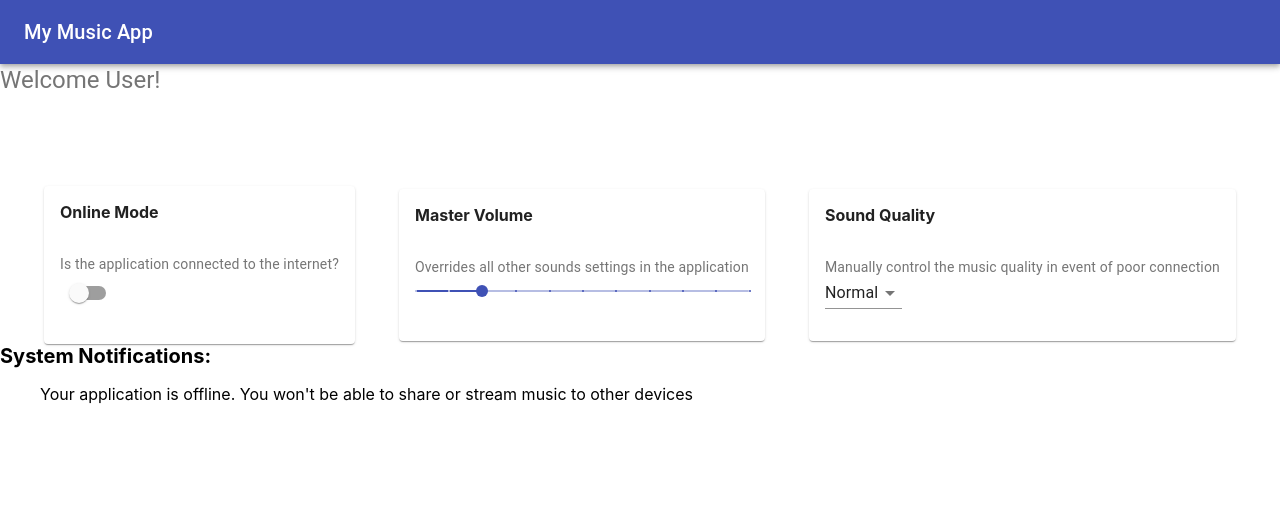
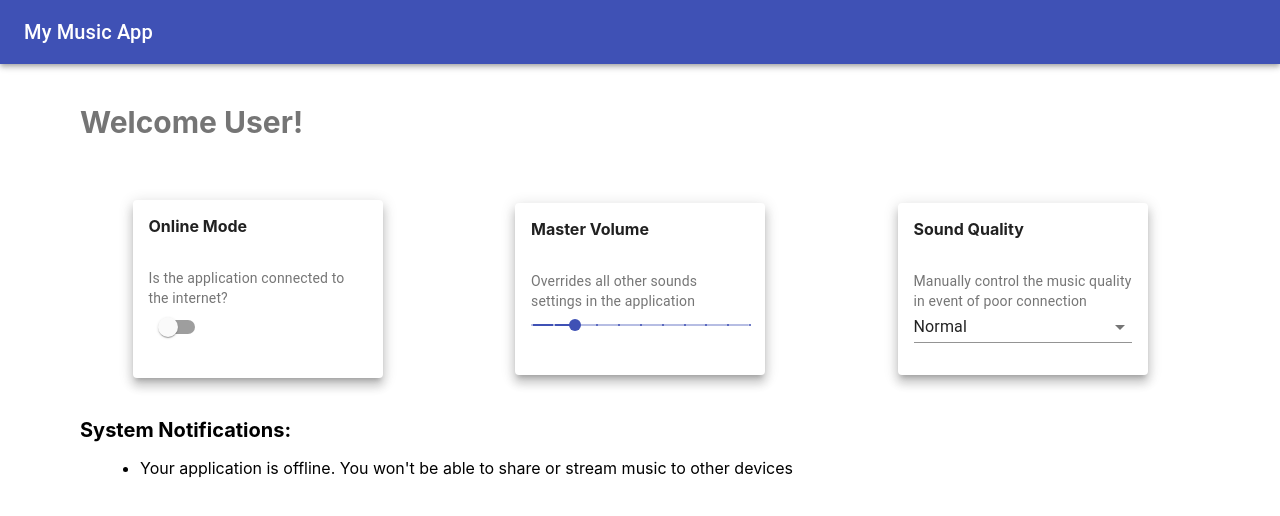
Before and after one commit to Michael-Fares/my-music-app2, a React (Create React App) app: page / in a window 1280 px wide. Both pictures are taken after a click on the button "LOGIN". Shown: the top 516 px of the page. Built offline with nearby package versions, Linux system fonts and the light colour scheme.

Commit message:
added more styles to make it look as close to original as possible

```diff
--- a/src/App.css
+++ b/src/App.css
@@ -11,7 +11,11 @@
 }
 
 .margin-top {
-  margin-top: 90px;
+  margin-top: 60px;
+}
+
+.margin-top-sm {
+  margin-top: 30px;
 }
 
 .textfield-margin {
@@ -25,3 +29,21 @@
 .cardcontent-margin {
   margin: 0, 40px;
 }
+
+.button-wide {
+  width: 166px;
+}
+
+.title-margin {
+  margin-top: 20px;
+  margin-left: 50px;
+}
+
+.title-margin-lg {
+  margin-top: 40px;
+  margin-left: 80px;
+}
+
+.card-width {
+  width: 250px
+}
--- a/src/App.js
+++ b/src/App.js
@@ -25,14 +25,16 @@ export default function App() {
           <AppBar />
           <div className="flex-column textfield-margin">
             <TextField required="true" placeholder="Username" label="Username"/>
-            <TextField required="true" placeholder="Password" type="password" label="Password"/>
-            <Button className="sidepadding"
+            <TextField required="true" placeholder="Password" type="password" label="Password"/ >
+              <div className="margin-top-sm button-wide">
+            <Button fullWidth = {true}
               color="primary"
               variant="contained"
               onClick={() => setLoggedIn(true)}
                >
               Login
             </Button>
+            </div>
           </div>
         </div>
       );
--- a/src/components/Dashboard.js
+++ b/src/components/Dashboard.js
@@ -68,10 +68,13 @@ useEffect(()=>{
 
   return (
     <div>
-      <Typography color="textSecondary" variant="h5">Welcome User!</Typography>
+     <Box fontWeight="fontWeightBold" fontSize={30}  color="text.secondary" className="title-margin-lg">
+        Welcome User!
+        </Box>
       <div className="flex-row margin-top">
 
-      <Card >
+
+      <Card raised="true" className="card-width">
       <CardContent>
         <Box fontWeight="fontWeightBold">
           Online Mode
@@ -89,7 +92,7 @@ useEffect(()=>{
     </Card>
 
 
-    <Card >
+    <Card raised="true" className="card-width">
     <CardContent>
       <Box fontWeight="fontWeightBold">
         Master Volume
@@ -114,17 +117,19 @@ useEffect(()=>{
       <CardActions disableSpacing></CardActions>
     </Card>
 
-    <Card >
+    <Card raised="true" className="card-width">
     <CardContent>
     <Box fontWeight="fontWeightBold">
       Sound Quality
       </Box>
     </CardContent>
-      <CardContent className="cardcontent-margin">
-        <Typography variant="body2" color="textSecondary" component="p">
+      <CardContent >
+
+        <Typography variant="body2" color="textSecondary" component="p" >
           Manually control the music quality in event of poor connection
         </Typography>
-        <Select
+
+        <Select fullWidth = {true}
           labelId="demo-simple-select-label"
           id="demo-simple-select"
           value={soundQuality}
@@ -142,10 +147,10 @@ useEffect(()=>{
 
       </div>
       <div>
-      <Box fontWeight="fontWeightBold" fontSize={20} >
+      <Box fontWeight="fontWeightBold" fontSize={20}  className="title-margin-lg">
         System Notifications:
         </Box>
-      <ul style={{listStyle: "none"}}>
+      <ul style={{marginLeft: "100px"}}>
         {notifications.map((message, index) => (<li key={index}>{message}</li>))}
       </ul>
       </div>
```
